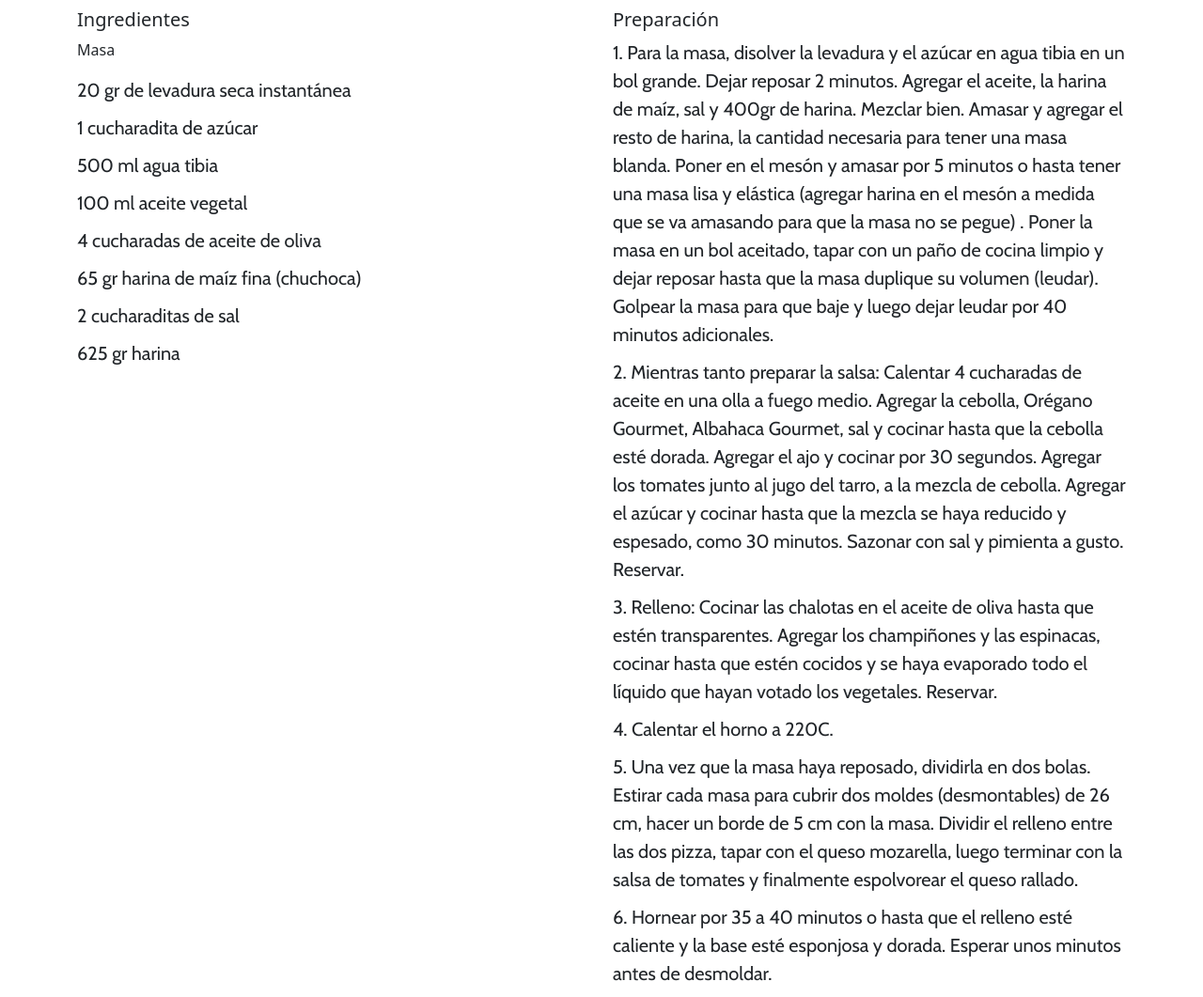
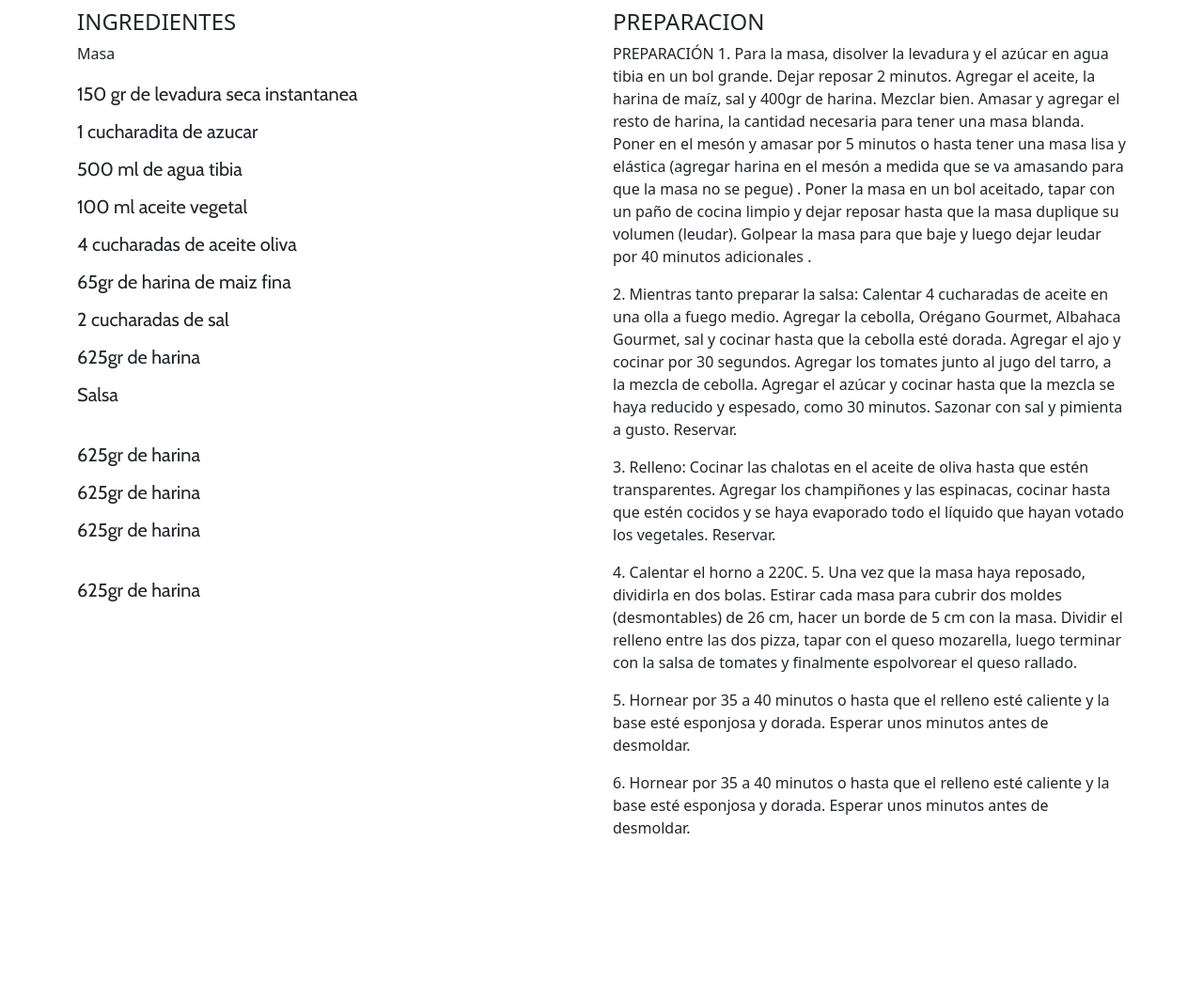
Before and after one commit to dfizeit/Apoyo-Desaf-o---Ricomida, a plain HTML site: page index.html in a window 1280 px wide. Shown: the part 740-1801 px from the top of the page at 94% size. After the commit the page ends 1649 px from the top, so only its background shows below. Drawn offline with nearby package versions, Linux system fonts and the light colour scheme.

Commit message:
cambio seccion ingredientes

```diff
--- a/index.html
+++ b/index.html
@@ -134,46 +134,97 @@
                             </div>
                         </div>
                     </div> <a class="carousel-control-prev bg-transparent w-aut" href="#recipeCarousel" role="button"
-                        data-bs-slide="prev"> <span class="carousel-control-prev-icon" aria-hidden="true"></span> </a> <a
-                        class="carousel-control-next bg-transparent w-aut" href="#recipeCarousel" role="button"
+                        data-bs-slide="prev"> <span class="carousel-control-prev-icon" aria-hidden="true"></span> </a>
+                    <a class="carousel-control-next bg-transparent w-aut" href="#recipeCarousel" role="button"
                         data-bs-slide="next"> <span class="carousel-control-next-icon" aria-hidden="true"></span> </a>
                 </div>
             </div>
             <hr id="separador-2">
         </div>
-        </div>
+    </div>
     </div>
 
     <!-- Ingredientes -->
-    <div class="container text-center">
+    <section class="container">
         <div class="row">
-            <div id="ingredientes-preparacion" class="col">
-                <h5>Ingredientes</h5>
+            <article class="col-xs-12 col-md-12 col-lg-6 col-xl-6">
+                <h4 class="underline">INGREDIENTES</h4>
+                <p>Masa</p>
                 <ul>
-                    <p>Masa</p>
-                    <li>20 gr de levadura seca instantánea</li>
-                    <li>1 cucharadita de azúcar</li>
-                    <li>500 ml agua tibia </li>
+
+                    <li>150 gr de levadura seca instantanea</li>
+
+                    <li>1 cucharadita de azucar</li>
+                    <li>500 ml de agua tibia</li>
                     <li>100 ml aceite vegetal</li>
-                    <li>4 cucharadas de aceite de oliva</li>
-                    <li>65 gr harina de maíz fina (chuchoca)</li>
-                    <li>2 cucharaditas de sal</li>
-                    <li>625 gr harina</li>
+                    <li>4 cucharadas de aceite oliva</li>
+                    <li>65gr de harina de maiz fina</li>
+                    <li>2 cucharadas de sal</li>
+                    <li>625gr de harina</li>
+                    <li>Salsa</li>
+                    <br />
+                    <li>625gr de harina</li>
+                    <li>625gr de harina</li>
+
+
+                    <li>625gr de harina</li>
+
+                    <br />
+                    <li>625gr de harina</li>
                 </ul>
-            </div>
-            <div id="ingredientes-preparacion" class="col">
-                <h5>Preparación</h5>
-                <ul>
-                    <li>1. Para la masa, disolver la levadura y el azúcar en agua tibia en un bol grande. Dejar reposar 2 minutos. Agregar el aceite, la harina de maíz, sal y 400gr de harina. Mezclar bien. Amasar y agregar el resto de harina, la cantidad necesaria para tener una masa blanda. Poner en el mesón y amasar por 5 minutos o hasta tener una masa lisa y elástica (agregar harina en el mesón a medida que se va amasando para que la masa no se pegue) . Poner la masa en un bol aceitado, tapar con un paño de cocina limpio y dejar reposar hasta que la masa duplique su volumen (leudar). Golpear la masa para que baje y luego dejar leudar por 40 minutos adicionales. </li>
-                    <li>2. Mientras tanto preparar la salsa: Calentar 4 cucharadas de aceite en una olla a fuego medio. Agregar la cebolla, Orégano Gourmet, Albahaca Gourmet, sal y cocinar hasta que la cebolla esté dorada. Agregar el ajo y cocinar por 30 segundos. Agregar los tomates junto al jugo del tarro, a la mezcla de cebolla. Agregar el azúcar y cocinar hasta que la mezcla se haya reducido y espesado, como 30 minutos. Sazonar con sal y pimienta a gusto. Reservar. </li>
-                    <li>3. Relleno: Cocinar las chalotas en el aceite de oliva hasta que estén transparentes. Agregar los champiñones y las espinacas, cocinar hasta que estén cocidos y se haya evaporado todo el líquido que hayan votado los vegetales. Reservar. </li>
-                    <li>4. Calentar el horno a 220C.</li>
-                    <li>5. Una vez que la masa haya reposado, dividirla en dos bolas. Estirar cada masa para cubrir dos moldes (desmontables) de 26 cm, hacer un borde de 5 cm con la masa. Dividir el relleno entre las dos pizza, tapar con el queso mozarella, luego terminar con la salsa de tomates y finalmente espolvorear el queso rallado. </li>
-                    <li>6. Hornear por 35 a 40 minutos o hasta que el relleno esté caliente y la base esté esponjosa y dorada. Esperar unos minutos antes de desmoldar.</li>
-                </ul>
-            </div>
+            </article>
+            <article class="col-xs-12 col-md-12 col-lg-6 col-xl-6">
+                <h4 class="underline">PREPARACION</h4>
+                <p>
+                    PREPARACIÓN 1. Para la masa, disolver la levadura y el azúcar en
+                    agua tibia en un bol grande. Dejar reposar 2 minutos. Agregar el
+                    aceite, la harina de maíz, sal y 400gr de harina. Mezclar bien.
+                    Amasar y agregar el resto de harina, la cantidad necesaria para
+                    tener una masa blanda. Poner en el mesón y amasar por 5 minutos o
+                    hasta tener una masa lisa y elástica (agregar harina en el mesón a
+                    medida que se va amasando para que la masa no se pegue) . Poner la
+                    masa en un bol aceitado, tapar con un paño de cocina limpio y
+                    dejar reposar hasta que la masa duplique su volumen (leudar).
+                    Golpear la masa para que baje y luego dejar leudar por 40 minutos
+                    adicionales .
+                </p>
+                <p>
+                    2. Mientras tanto preparar la salsa: Calentar 4 cucharadas de
+                    aceite en una olla a fuego medio. Agregar la cebolla, Orégano
+                    Gourmet, Albahaca Gourmet, sal y cocinar hasta que la cebolla esté
+                    dorada. Agregar el ajo y cocinar por 30 segundos. Agregar los
+                    tomates junto al jugo del tarro, a la mezcla de cebolla. Agregar
+                    el azúcar y cocinar hasta que la mezcla se haya reducido y
+                    espesado, como 30 minutos. Sazonar con sal y pimienta a gusto.
+                    Reservar.
+                </p>
+                <p>
+                    3. Relleno: Cocinar las chalotas en el aceite de oliva hasta que
+                    estén transparentes. Agregar los champiñones y las espinacas,
+                    cocinar hasta que estén cocidos y se haya evaporado todo el
+                    líquido que hayan votado los vegetales. Reservar.
+                </p>
+                <p>
+                    4. Calentar el horno a 220C. 5. Una vez que la masa haya reposado,
+                    dividirla en dos bolas. Estirar cada masa para cubrir dos moldes
+                    (desmontables) de 26 cm, hacer un borde de 5 cm con la masa.
+                    Dividir el relleno entre las dos pizza, tapar con el queso
+                    mozarella, luego terminar con la salsa de tomates y finalmente
+                    espolvorear el queso rallado.
+                </p>
+                <p>
+                    5. Hornear por 35 a 40 minutos o hasta que el relleno esté
+                    caliente y la base esté esponjosa y dorada. Esperar unos minutos
+                    antes de desmoldar.
+                </p>
+                <p>
+                    6. Hornear por 35 a 40 minutos o hasta que el relleno esté
+                    caliente y la base esté esponjosa y dorada. Esperar unos minutos
+                    antes de desmoldar.
+                </p>
+            </article>
         </div>
-    </div>
+    </section>
 
 
 
```
